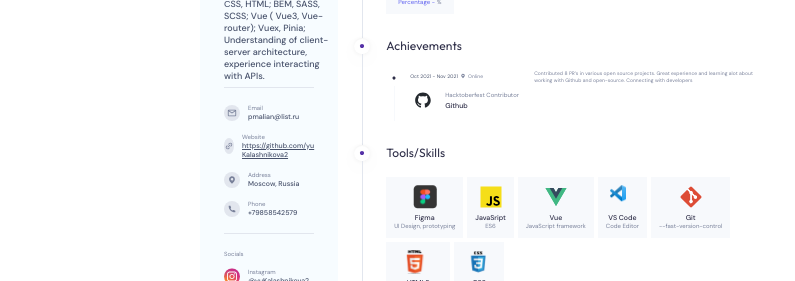
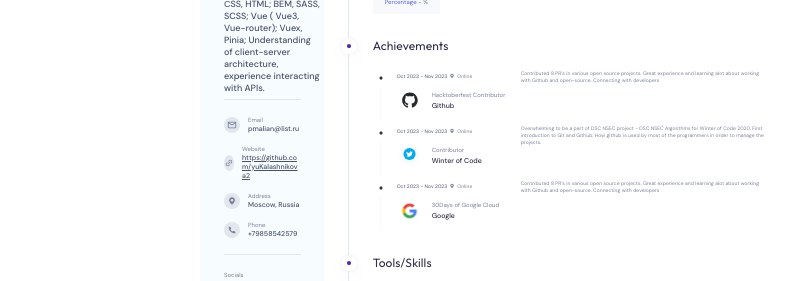
Before and after one commit to yuKalashnikova2/summary, a Vue app: page / in a window 1280 px wide. Shown: the part 174-455 px from the top of the page, without its empty margins (143-938 px from the left). Built offline with nearby package versions, Linux system fonts and the light colour scheme; grey boxes are pictures that could not be loaded.

Commit message:
refactor(styles): Achivments Card

```diff
--- a/src/components/AchievementsCard.vue
+++ b/src/components/AchievementsCard.vue
@@ -7,7 +7,11 @@ export default {
     }
   },
   props: {
-    header: String,
+    subtitle: String,
+    title: String,
+    date: String,
+    decription: String,
+    logo: String,
   },
   components: {
     Divider,
@@ -21,7 +25,7 @@ export default {
       <div class="achievements__cards__item-content__experience">
         <div class="achievements__cards__item-content__experience-date">
           <div class="subtitle_font-small subtitle_font-small_dark">
-            Oct 2021 - Nov 2021
+            {{ date }}
           </div>
           <div
             class="achievements__cards__item-content__experience-date__online"
@@ -38,8 +42,8 @@ export default {
 
         <div class="achievements__cards__item-content__experience-title">
           <img
-            src="../assets/svg/social/github.svg"
-            alt="github"
+            :src="'src/assets/svg/social/' + logo + '.svg'"
+            :alt="logo"
             class="achievements__cards__item-content__experience-title__img"
             width="25"
             height="25"
@@ -47,17 +51,15 @@ export default {
           <div
             class="achievements__cards__item-content__experience-title__text"
           >
-            <div class="subtitle">Hacktoberfest Contributor</div>
-            <div class="subtitle-text subtitle-text_black">Github</div>
+            <div class="subtitle">{{ subtitle }}</div>
+            <div class="subtitle-text subtitle-text_black">{{ title }}</div>
           </div>
         </div>
       </div>
 
       <div class="achievements__cards__item-content__description">
         <p class="subtitle_font-small">
-          Contributed 8 PR’s in various open source projects. Great experience
-          and learning alot about working with Github and open-source.
-          Connecting with developers
+          {{ decription }}
         </p>
       </div>
     </div>
--- a/src/components/AchievementsSection.vue
+++ b/src/components/AchievementsSection.vue
@@ -17,7 +17,27 @@ export default {
     <ContentTitle :title="header" />
 
     <div class="section__cards">
-      <AchievementsCard />
+      <AchievementsCard
+        subtitle="Hacktoberfest Contributor"
+        title="Github"
+        date="Oct 2023 - Nov 2023"
+        decription="Contributed 8 PR’s in various open source projects. Great experience and learning alot about working with Github and open-source. Connecting with developers"
+        logo="github"
+      />
+      <AchievementsCard
+        subtitle="Contributor"
+        title="Winter of Code"
+        date="Oct 2023 - Nov 2023"
+        decription="Overwhelming to be a part of DSC NSEC project - DSC NSEC Algorithms for Winter of Code 2020. First introduction to Git and Github. How github is used by most of the programmers in order to manage the projects."
+        logo="5"
+      />
+      <AchievementsCard
+        subtitle="30Days of Google Cloud"
+        title="Google"
+        date="Oct 2023 - Nov 2023"
+        decription="Contributed 8 PR’s in various open source projects. Great experience and learning alot about working with Github and open-source. Connecting with developers"
+        logo="google"
+      />
     </div>
   </div>
 </template>
```
Also changed, not shown: src/assets/svg/social/google.svg (added).
